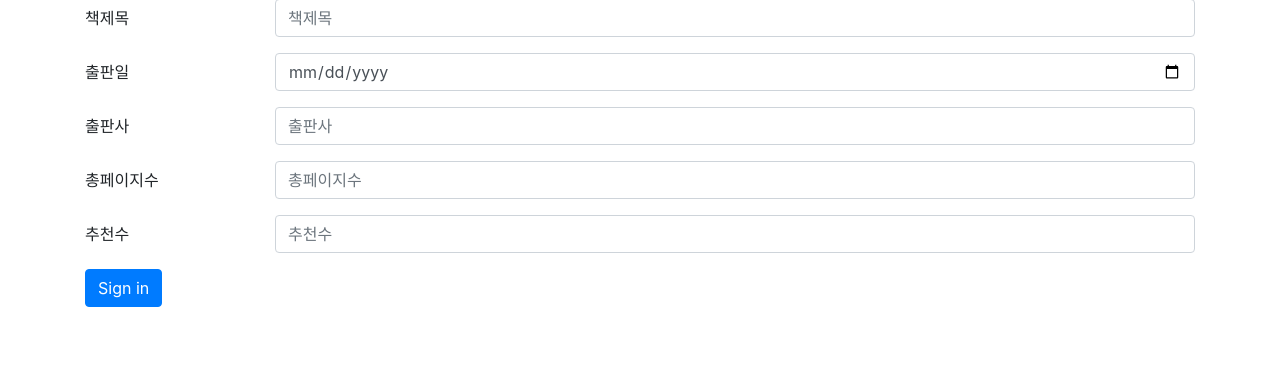
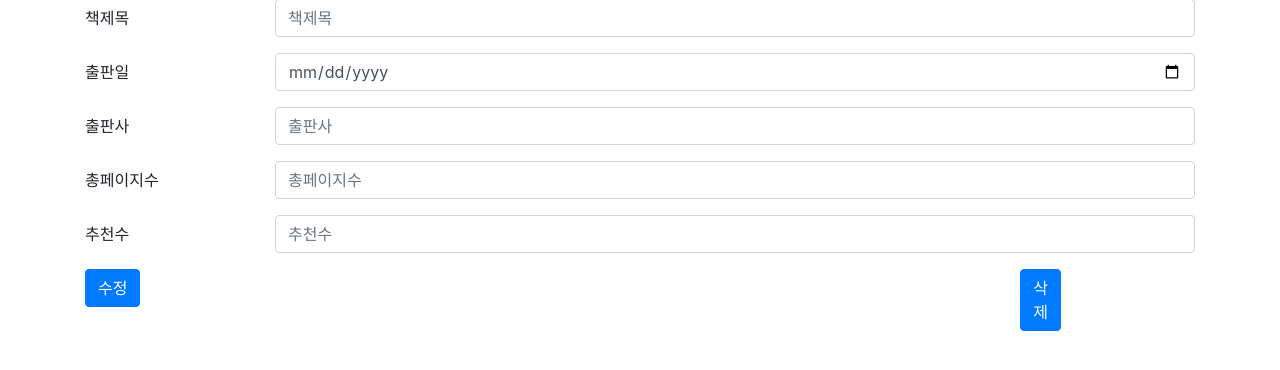
Before and after one commit to kangzinny3/pythonP, a Python web app: template flask/templates/content.html in a window 1280 px wide. Shown: the part 161-531 px from the top of the page. Run offline with Jinja, Linux system fonts and the light colour scheme; the template is opened without the code that fills it, so the values that code supplies are empty; some libraries are stand-ins or nearby versions.

Commit message:
content.html

```diff
--- a/flask/templates/content.html
+++ b/flask/templates/content.html
@@ -5,7 +5,7 @@
             <h1 style="text-align: center">'{{book[0]}}' 의 정보</h1>
         <br>
         <div class="container">
-                <form action="/insertbook" method="POST" >
+                <form action="/update" method="POST" >
                         <div class="form-group row">
                           <label for="title" class="col-sm-2 col-form-label">책제목</label>
                           <div class="col-sm-10">
@@ -38,7 +38,13 @@
                         </div>
                         <div class="form-group row">
                           <div class="col-sm-10">
-                            <button type="submit" class="btn btn-primary">Sign in</button>
+                            <button type="submit" class="btn btn-primary">수정</button>
+                          </div>
+                        <div class="form-group row">
+                          <div class="col-sm-10">
+                            <a href="/delete/{{book[0]}}">
+                            <button type="button" class="btn btn-primary">삭제</button>
+                            </a>
                           </div>
                         </div>
                 </form>
```
